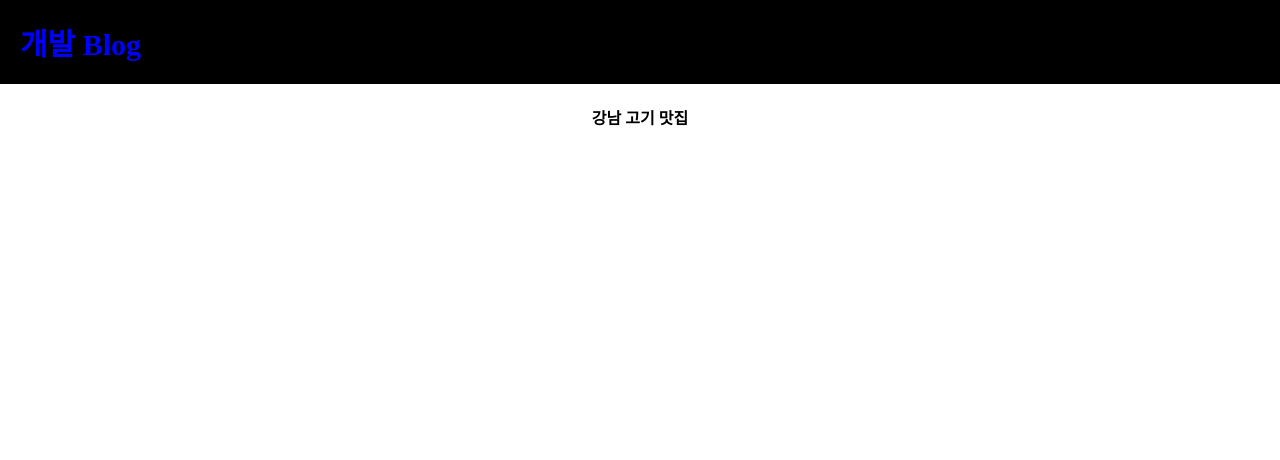
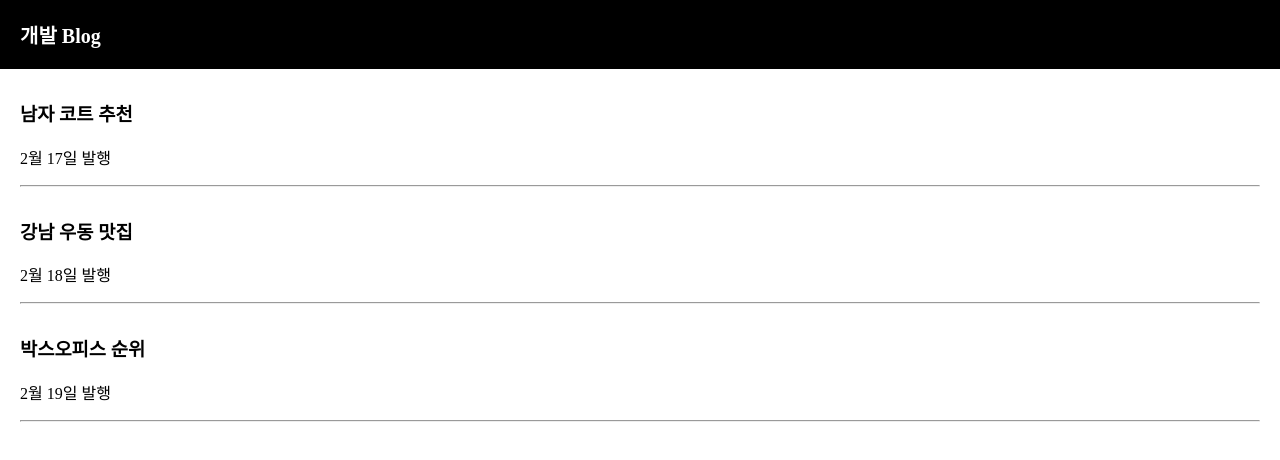
Before and after one commit to lyrical1112/blog, a React (Create React App) app: page / in a window 1280 px wide. Shown: the top 460 px of the page. Built offline with nearby package versions, Linux system fonts and the light colour scheme.

Commit message:
state 사용
중요한 데이터는 state에 사용한다

```diff
--- a/src/App.css
+++ b/src/App.css
@@ -14,6 +14,13 @@ body {
   padding: 20px;
   font-weight: 600;
   font-size: 20px;
+}
+
+.list {
+  margin-top: 30px;
+  text-align: left;
+  padding-left: 20px;
+  padding-right: 20px;
 }
 
 @media (prefers-reduced-motion: no-preference) {
--- a/src/App.js
+++ b/src/App.js
@@ -1,15 +1,30 @@
+import React , { useState } from 'react';
 import './App.css';
 
 function App() {
 
-  let posts = '강남 고기 맛집';
+  let [글제목, 글제목변경] = useState(['남자 코트 추천', '강남 우동 맛집', '박스오피스 순위']);
 
   return (
     <div className="App">
       <div className="black-nav">
-        <div style={ {color: 'blue' , fontSize : '30px'} }>개발 Blog</div>
+        <div>개발 Blog</div>
       </div>
-      <h4> { posts } </h4>
+      <div className="list">
+        <h3> { 글제목[0] } </h3>
+        <p>2월 17일 발행</p>
+        <hr/>
+      </div>
+      <div className="list">
+        <h3> { 글제목[1] } </h3>
+        <p>2월 18일 발행</p>
+        <hr/>
+      </div>
+      <div className="list">
+        <h3> { 글제목[2] } </h3>
+        <p>2월 19일 발행</p>
+        <hr/>
+      </div>
     </div>
   );
 }
```
